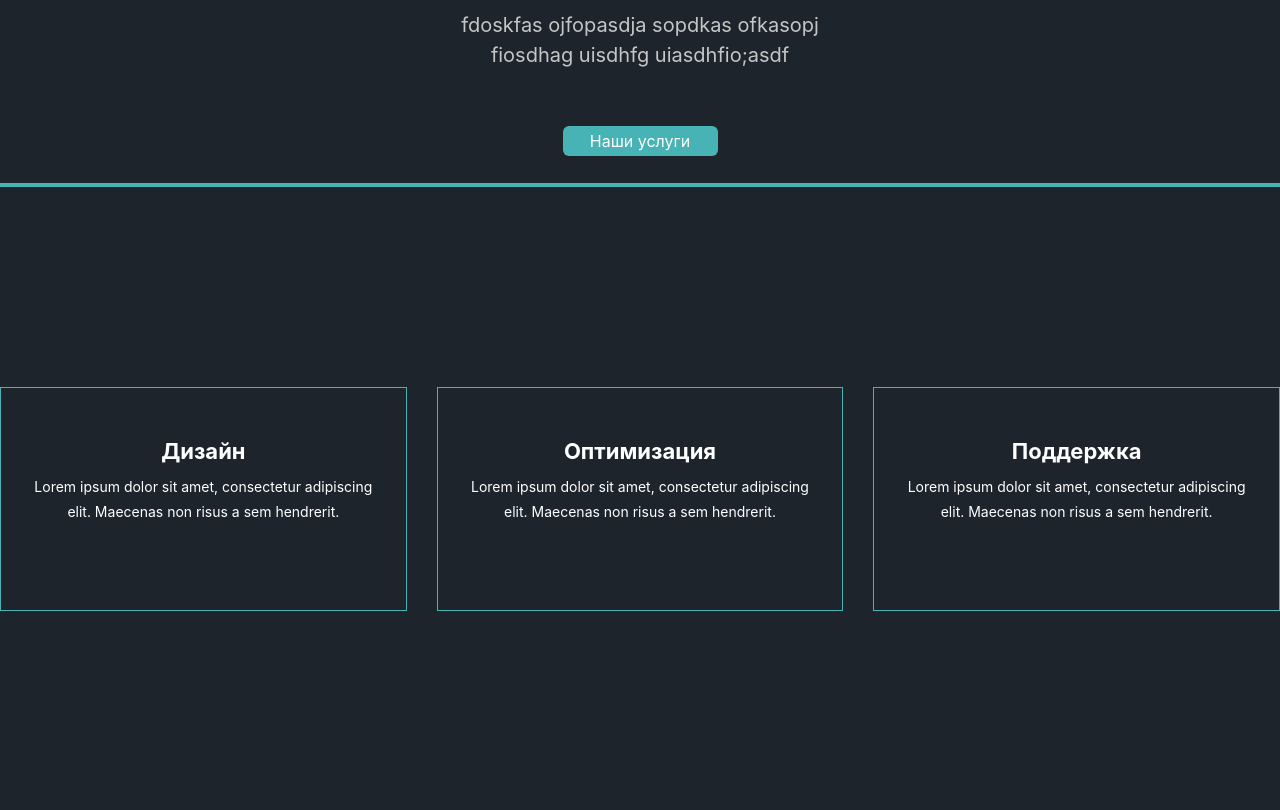
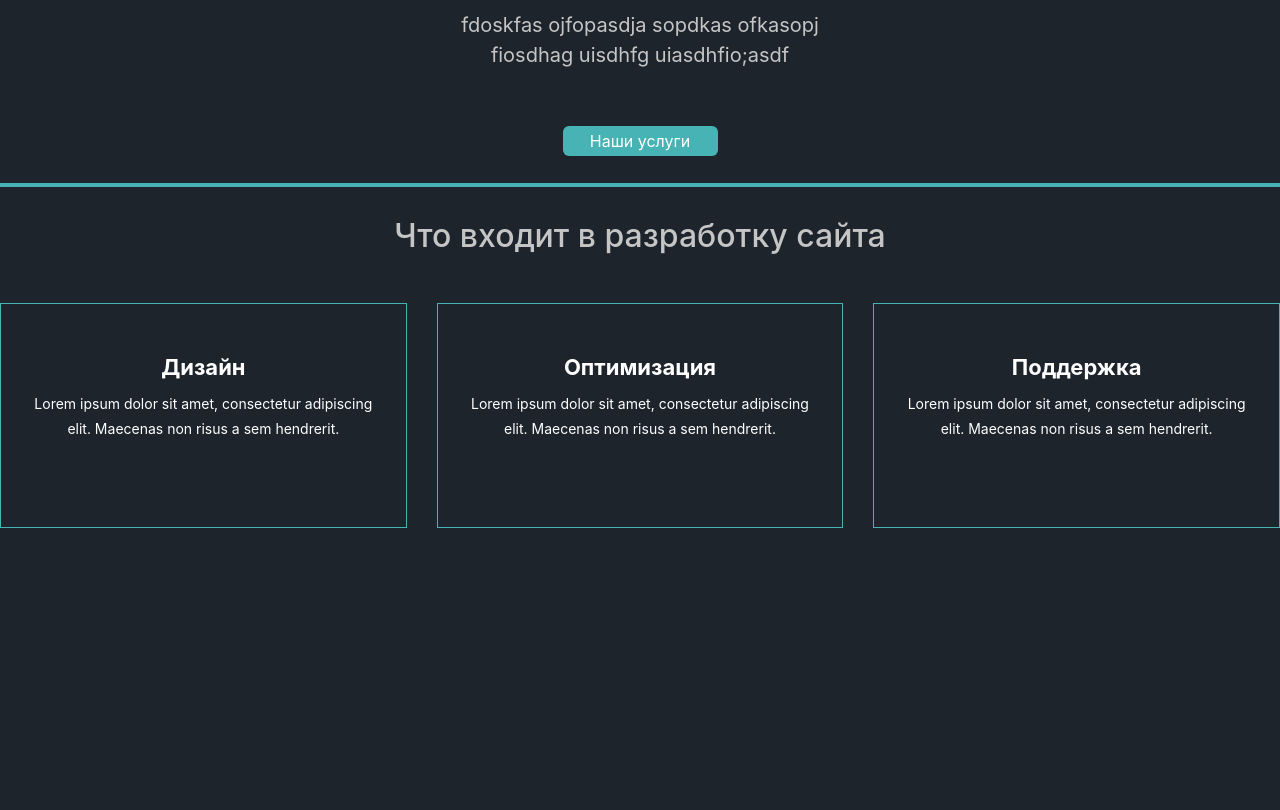
Before and after one commit to Avelinimus/django_web_card, a Django app: page /main/ in a window 1280 px wide. Shown: the part 243-1053 px from the top of the page. Run offline with Django 3.2, Linux system fonts and the light colour scheme; data that the repository does not hold is empty; some libraries are stand-ins or nearby versions.

Commit message:
index and styles

```diff
--- a/main_app/static/css/styles.css
+++ b/main_app/static/css/styles.css
@@ -142,7 +142,7 @@ button.new-button{
     }
 }
 .serviceBox{
-    top: 200px;
+    top: 40px;
     border: 1px solid #47B3B5;
     text-align: center;
     padding: 50px 0;
--- a/templates/main_app/index.html
+++ b/templates/main_app/index.html
@@ -4,7 +4,7 @@
 <head>
     {% load static %}
     <meta charset="UTF-8">
-    {% block title %} Lab Room 47 {%endblock %}
+    {% block title %} Lab Room 47 {% endblock %}
 </head>
 <body>
 
@@ -23,6 +23,7 @@
             </div>
 
         </div>
+        <h2 align="center" style="padding-top: 30px">Что входит в разработку сайта</h2>
         <div class="row">
             <div class="col-md-4 col-sm-6">
                 <div class="serviceBox">
```
